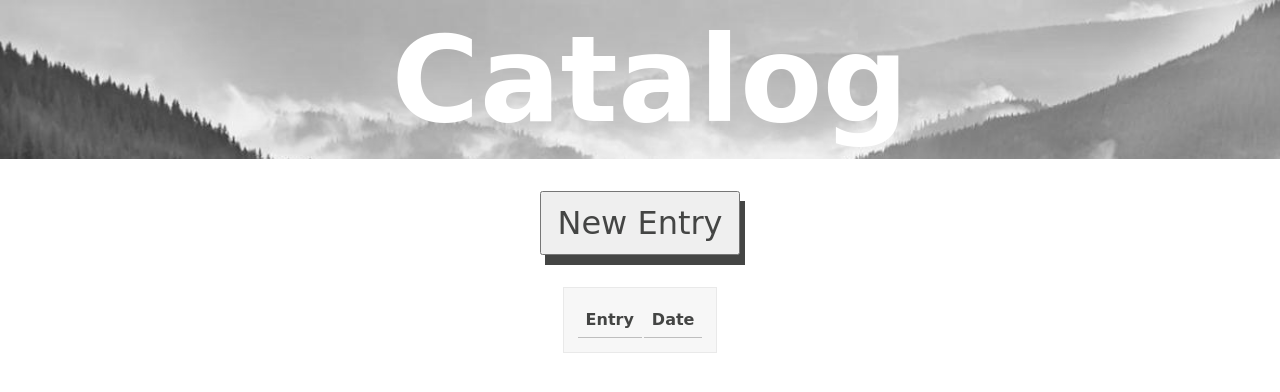
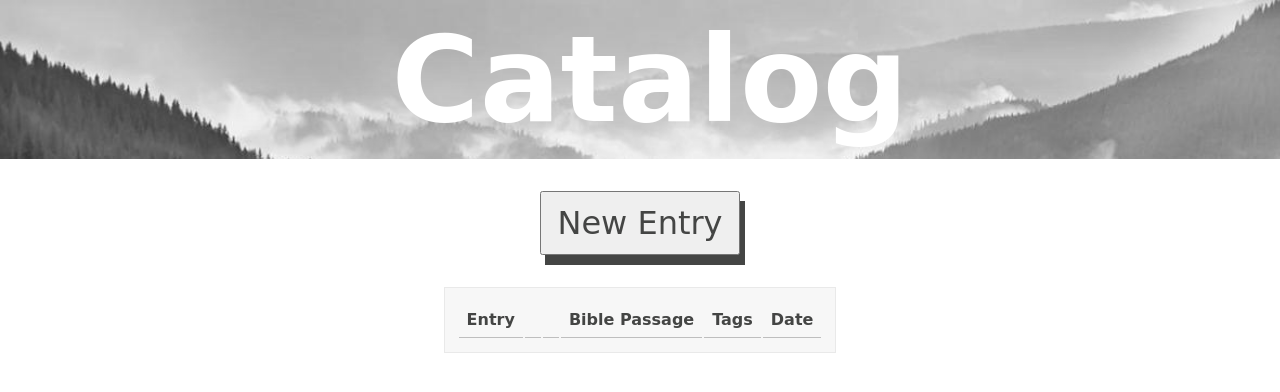
Before and after one commit to CoopGod/Gr8fulness, a Flask app: page /catalog in a window 1280 px wide. Shown: the top 392 px of the page. Run offline with Flask 2, Linux system fonts and the light colour scheme; the visitor is signed in with stand-in values (Sample User, id 1); data that the repository does not hold is empty; parts of the project's set-up code (start-up, migrations or seed data) failed here and were passed over.

Commit message:
Began work on new features

```diff
--- a/app.py
+++ b/app.py
@@ -16,21 +16,30 @@ from werkzeug.utils import redirect
 app = Flask(__name__)
 app.secret_key = "oh_so_secret"
 app.config["SQLALCHEMY_TRACK_MODIFICATIONS"] = False
-app.config["SQLALCHEMY_DATABASE_URI"] = os.environ.get("DATABASE_URLL")
+app.config["SQLALCHEMY_DATABASE_URI"] = 'postgresql://postgres:coopgod@localhost:5432/logs'
+#os.environ.get("DATABASE_URLL")
 db = SQLAlchemy(app)
 
 
 #class defining user writings/entries
 class writings(db.Model):
     ID = db.Column(db.Integer, primary_key=True, nullable=False)
-    index = db.Column(db.String)
     date = db.Column(db.Date)
-    user = db.Column(db.String)
+    grateful1 = db.Column(db.String)
+    grateful2 = db.Column(db.String)
+    grateful3 = db.Column(db.String)
+    passage = db.Column(db.String)
+    tag = db.Column(db.String)
+    user_ID = db.Column(db.Integer)
 
-    def __init__(self, index, date, user):
-        self.index = index
+    def __init__(self, date, g1, g2, g3, passage, tag, userID):
         self.date = date
-        self.user = user
+        self.grateful1 = g1
+        self.grateful2 = g2
+        self.grateful3 = g3
+        self.passage = passage
+        self.tag = tag
+        self.user_ID = userID
 
 # class defining the user for login purposes
 class users(db.Model):
@@ -98,8 +107,12 @@ def catalog():
 @app.route("/new-entry", methods=["GET","POST"])
 def newEntry():
     if flask.request.method == "POST":
-        entry = request.values.get('formSubmission')
-        logWriting(entry)
+        g1 = request.values.get('g1')
+        g2 = request.values.get('g2')
+        g3 = request.values.get('g3')
+        passage = request.values.get('passage')
+        tag = request.values.get('tags')
+        logWriting(g1, g2, g3, passage, tag)
         return redirect('/catalog')
     else:
         return render_template('add.html')
@@ -107,10 +120,11 @@ def newEntry():
 # Helper functions --------------------------------------------------------------------------------------------------------------
 # function to create table markup for catalog page
 def tableMarkup(user):
-    userWritings = writings.query.order_by(desc(writings.ID)).filter_by(user = f"{user}")
+    userWritings = writings.query.order_by(desc(writings.ID)).filter_by(user_ID = f"{user}")
     infotable = Markup("")
     for row in userWritings:
-        infotable = infotable + Markup(f"<tr><td>{row.index}</td><td>{row.date}</td></tr>")
+        infotable = infotable + Markup(f"<tr><td>{row.grateful1}</td><td>{row.grateful2}</td> \
+            <td>{row.grateful3}</td><td>{row.passage}</td><td>{row.tag}</td><td>{row.date}</td></tr>")
     return infotable
 
 # function to check username and password combinations. returns true if user is valid
@@ -133,9 +147,9 @@ def makeUser(usernameVal, passwordVal):
         db.session.commit()
 
 #funciton to create and submit row for SQL
-def logWriting(submission):
+def logWriting(g1, g2, g3, passage, tag):
     todaysDate = date.today()
-    new_writing = writings(submission, todaysDate, session['user'])
+    new_writing = writings(todaysDate, g1, g2, g3, passage, tag, session['user'])
     db.session.add(new_writing)
     db.session.commit()
 
--- a/templates/catalog.html
+++ b/templates/catalog.html
@@ -14,6 +14,10 @@
     <table>
         <tr>
             <th>Entry</th>
+            <th></th>
+            <th></th>
+            <th>Bible Passage</th>
+            <th>Tags</th>
             <th>Date</th>
         </tr>
         {{ infotable }}
```
Also changed, not shown: templates/add.html (+6 -2 lines).
